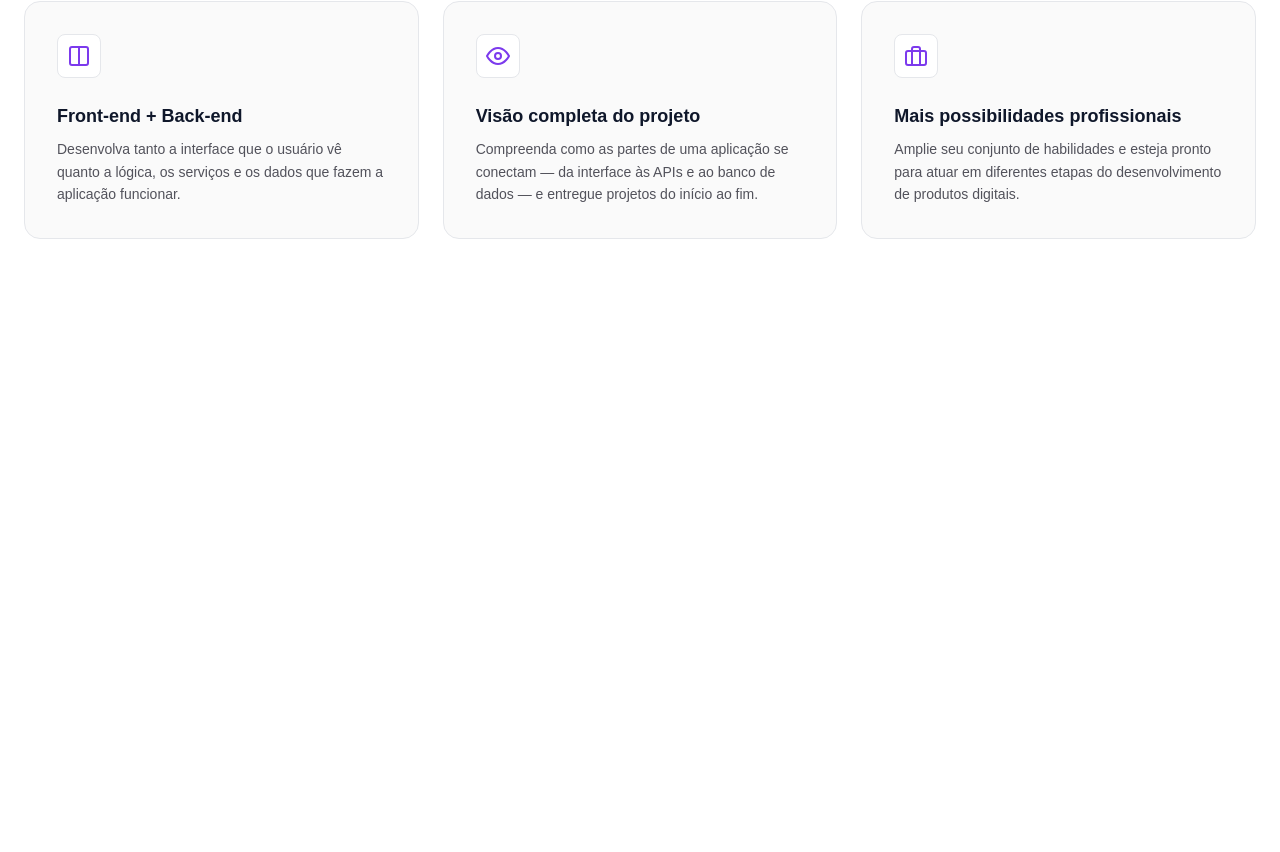
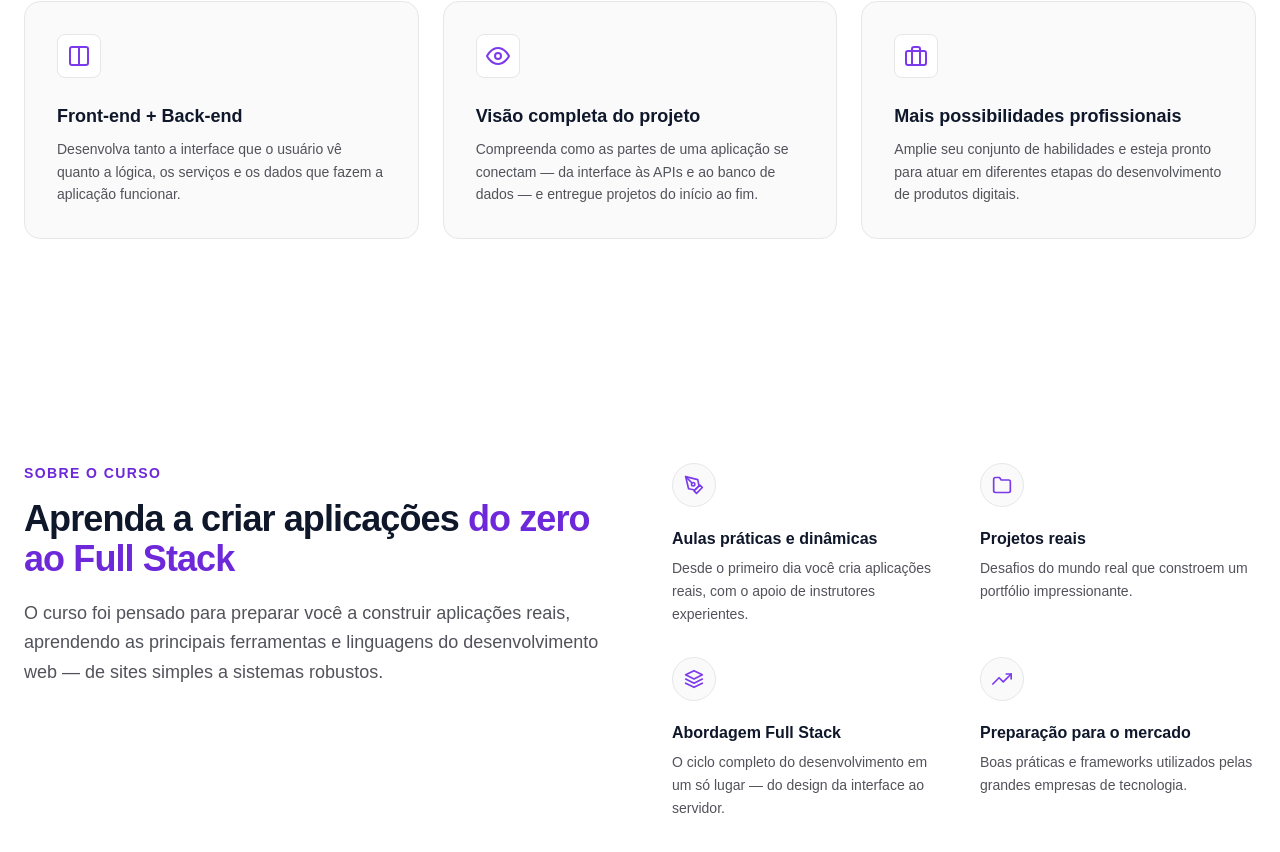
Before and after one commit to DaviMostaro/codi-landing, a Next.js app: page / in a window 1280 px wide. Shown: the part 1151-2003 px from the top of the page. Before the commit the page ends 1502 px from the top, so only its background shows below. Built offline with nearby package versions, Linux system fonts and the light colour scheme.

Commit message:
feat: cria secao AboutCourse

```diff
--- a/src/app/page.tsx
+++ b/src/app/page.tsx
@@ -1,6 +1,7 @@
 import { Header } from "@/components/Header";
 import { Hero } from "@/components/Hero";
 import { WhyFullStack } from "@/components/WhyFullStack";
+import { AboutCourse } from "@/components/AboutCourse";
 
 export default function Home() {
   return (
@@ -17,7 +18,7 @@ export default function Home() {
           <WhyFullStack />
         </section>
         <section id="about-course">
-          {/* <AboutCourse /> */}
+          <AboutCourse />
         </section>
         <section id="what-you-will-learn">
           {/* <WhatYouWillLearn /> */}
--- /dev/null
+++ b/src/components/AboutCourse.tsx
@@ -0,0 +1,67 @@
+import { FiFolder, FiLayers, FiPenTool, FiTrendingUp } from "react-icons/fi";
+
+const highlights = [
+  {
+    title: "Aulas práticas e dinâmicas",
+    description:
+      "Desde o primeiro dia você cria aplicações reais, com o apoio de instrutores experientes.",
+    icon: FiPenTool,
+  },
+  {
+    title: "Projetos reais",
+    description:
+      "Desafios do mundo real que constroem um portfólio impressionante.",
+    icon: FiFolder,
+  },
+  {
+    title: "Abordagem Full Stack",
+    description:
+      "O ciclo completo do desenvolvimento em um só lugar — do design da interface ao servidor.",
+    icon: FiLayers,
+  },
+  {
+    title: "Preparação para o mercado",
+    description:
+      "Boas práticas e frameworks utilizados pelas grandes empresas de tecnologia.",
+    icon: FiTrendingUp,
+  },
+];
+
+export function AboutCourse() {
+  return (
+    <section id="sobre" className="mx-auto max-w-7xl px-6 py-20 sm:py-28">
+      <div className="grid gap-12 lg:grid-cols-2 lg:items-start lg:gap-16">
+        <div className="flex max-w-xl flex-col">
+          <span className="text-sm font-semibold uppercase tracking-widest text-codi-text-accent">
+            Sobre o curso
+          </span>
+          <h2 className="mt-4 text-3xl font-bold tracking-tight text-codi-text sm:text-4xl">
+            Aprenda a criar aplicações{" "}
+            <span className="text-codi-text-accent">do zero ao Full Stack</span>
+          </h2>
+          <p className="mt-5 text-base leading-relaxed text-codi-text-secondary sm:text-lg">
+            O curso foi pensado para preparar você a construir aplicações
+            reais, aprendendo as principais ferramentas e linguagens do
+            desenvolvimento web — de sites simples a sistemas robustos.
+          </p>
+        </div>
+
+        <div className="grid gap-8 sm:grid-cols-2">
+          {highlights.map((highlight) => (
+            <div key={highlight.title} className="flex flex-col">
+              <span className="flex h-11 w-11 items-center justify-center rounded-full border border-codi-border bg-codi-surface text-codi-primary">
+                <highlight.icon className="h-5 w-5" />
+              </span>
+              <h3 className="mt-5 text-base font-semibold text-codi-text">
+                {highlight.title}
+              </h3>
+              <p className="mt-1.5 text-sm leading-relaxed text-codi-text-secondary">
+                {highlight.description}
+              </p>
+            </div>
+          ))}
+        </div>
+      </div>
+    </section>
+  );
+}
```
